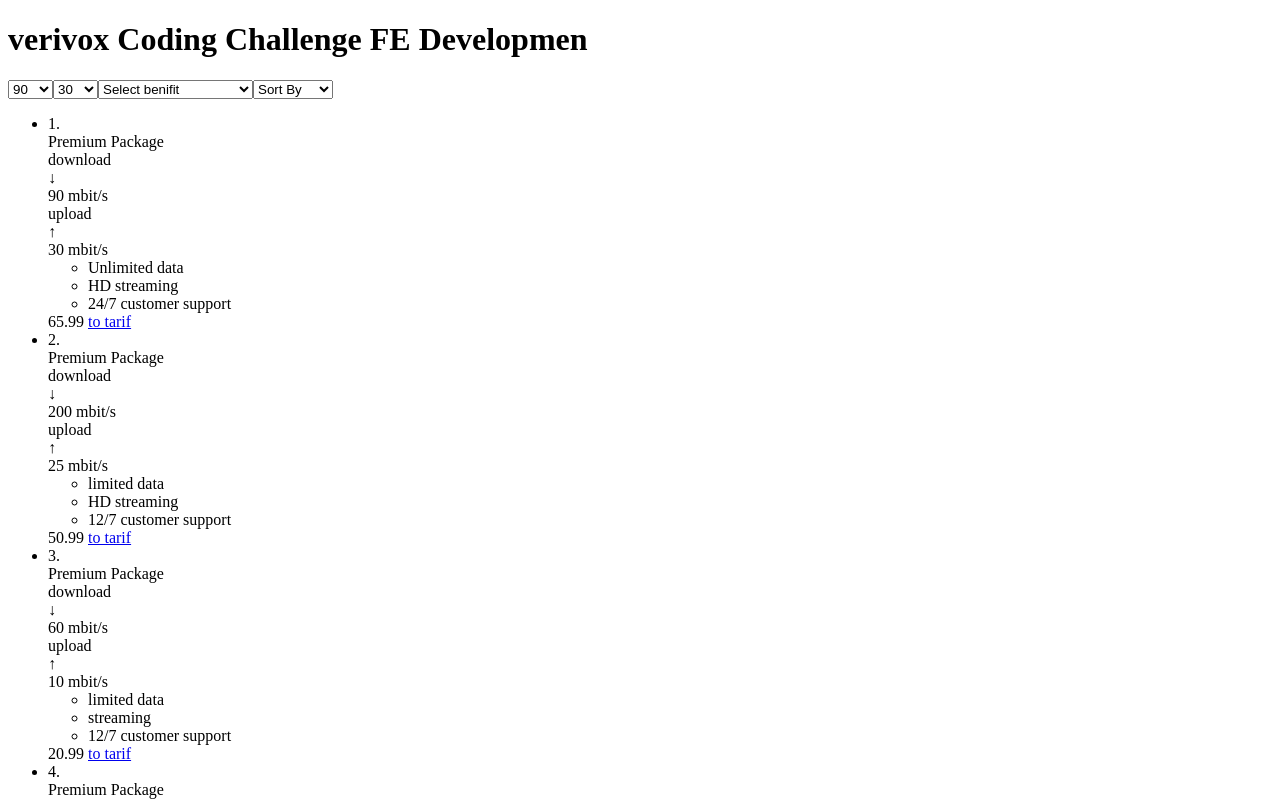
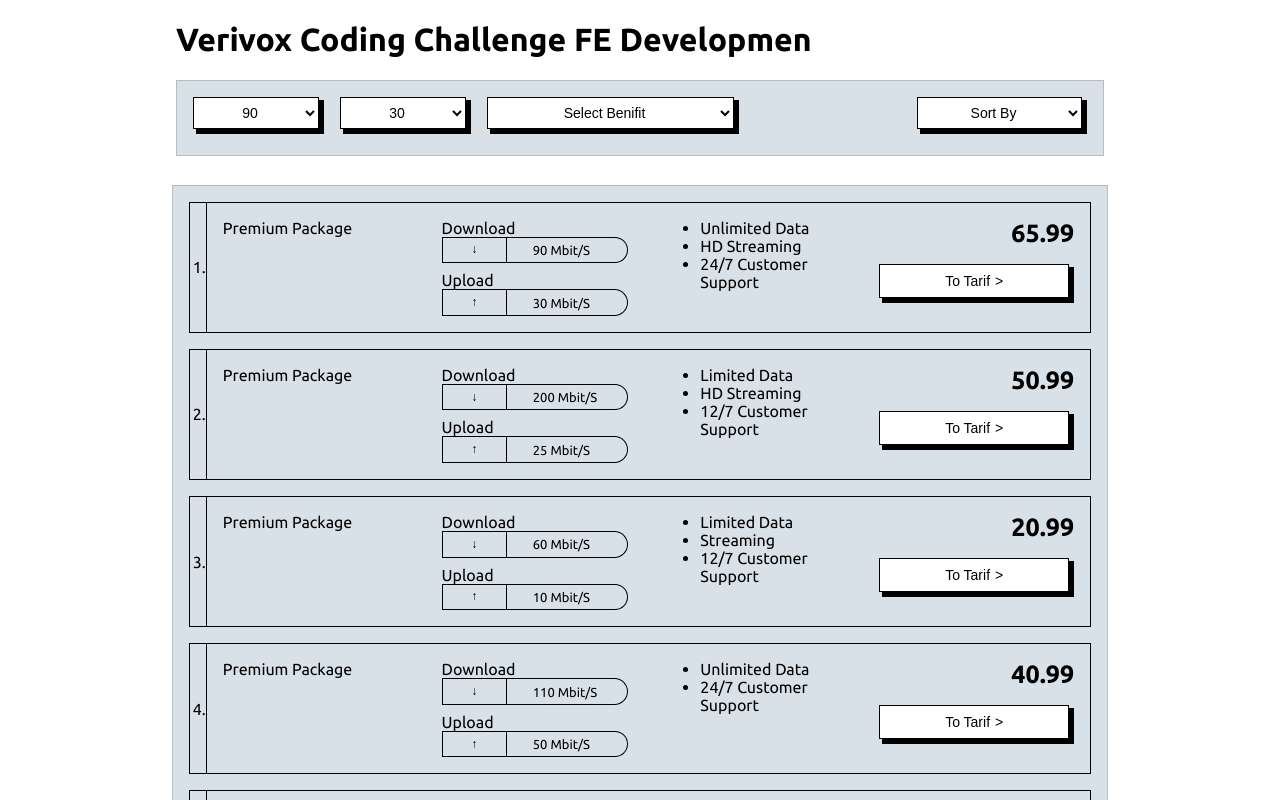
Before and after one commit to fajr-abdelali/verivox_challenge, an Angular app: page / in a window 1280 px wide. Shown: the top 800 px of the page. Built offline with nearby package versions, Linux system fonts and the light colour scheme.

Commit message:
styles to the components

```diff
--- a/src/app/app.component.scss
+++ b/src/app/app.component.scss
@@ -0,0 +1,5 @@
+:host{
+    display: block;
+    max-width: 58rem;
+    margin: 0px auto;
+}
--- a/src/app/component/filter/filter.component.html
+++ b/src/app/component/filter/filter.component.html
@@ -1,3 +1,4 @@
+<div class="filter wall">
     <select class="filter--download-speed" name="download-speed" id="download-speed" (change)="onDownloalChange($event.target)">
         <option *ngFor="let download of downloads" (value)="download">{{ download }}</option>
     </select>
@@ -18,3 +19,4 @@
         <option value="download">download</option>
         <option value="price">price</option>
     </select>
+</div>
--- a/src/app/component/filter/filter.component.scss
+++ b/src/app/component/filter/filter.component.scss
@@ -0,0 +1,9 @@
+.filter {
+    display: flex;
+    gap: 1rem;
+    margin: 1rem auto;
+    padding: 1rem;
+    &--speed-price{
+      margin-left: auto;
+    }
+  }
--- a/src/app/component/tarif-list/tarif-item/tarif-item.component.scss
+++ b/src/app/component/tarif-list/tarif-item/tarif-item.component.scss
@@ -0,0 +1,68 @@
+.container {
+    display: flex;
+    border: 1px solid #000;
+
+    .id {
+        border-right: 1px solid #000;
+        display: flex;
+        align-items: center;
+        padding-left: 3px;
+    }
+
+    .content {
+        flex: 1;
+        display: flex;
+
+        >* {
+            flex: 1;
+            padding: 1rem;
+        }
+
+        .debit {
+            display: flex;
+            gap: .5rem;
+            flex-direction: column;
+
+            .download,
+            .upload {
+                .bit--container {
+                    display: flex;
+
+                    .bit--icon {
+                        padding: .3rem 1.8rem;
+                        font-size: 12px;
+                        border: 1px solid #000;
+                    }
+
+                    .bit--value {
+                        display: flex;
+                        align-items: center;
+                        flex: 1;
+                        font-size: 13px;
+                        padding: 0px 1.6rem;
+                        border: 1px solid #000;
+                        border-left: none;
+                        border-bottom-right-radius: 100px;
+                        border-top-right-radius: 100px;
+                    }
+                }
+            }
+        }
+
+        .benifits {
+            ul {
+                list-style-type: disc;
+            }
+        }
+
+        .price {
+            display: flex;
+            flex-direction: column;
+            align-items: flex-end;
+            gap: 1rem;
+            font-size: 25px;
+            font-weight: bold;
+            text-align: right;
+        }
+    }
+}
--- a/src/app/component/tarif-list/tarif-list.component.scss
+++ b/src/app/component/tarif-list/tarif-list.component.scss
@@ -0,0 +1,11 @@
+:host{
+    display: grid;
+    place-items: center;
+    padding: .8rem;
+    ul{
+        flex-direction: column;
+        list-style: none;
+        width: 100%;
+        margin: 0;
+    }
+}
--- a/src/index.html
+++ b/src/index.html
@@ -6,6 +6,11 @@
   <base href="/">
   <meta name="viewport" content="width=device-width, initial-scale=1">
   <link rel="icon" type="image/x-icon" href="favicon.ico">
+  <link rel="preconnect" href="https://fonts.googleapis.com">
+  <link rel="preconnect" href="https://fonts.gstatic.com" crossorigin>
+  <link
+    href="https://fonts.googleapis.com/css2?family=Ubuntu:ital,wght@0,300;0,400;0,500;0,700;1,300;1,400;1,500;1,700&display=swap"
+    rel="stylesheet">
 </head>
 <body>
   <app-root></app-root>
--- a/src/styles.scss
+++ b/src/styles.scss
@@ -1 +1,148 @@
-/* You can add global styles to this file, and also import other style files */
+//font ubuntu
+.ubuntu-light {
+    font-family: "Ubuntu", sans-serif;
+    font-weight: 300;
+    font-style: normal;
+}
+
+.ubuntu-regular {
+    font-family: "Ubuntu", sans-serif;
+    font-weight: 400;
+    font-style: normal;
+}
+
+.ubuntu-medium {
+    font-family: "Ubuntu", sans-serif;
+    font-weight: 500;
+    font-style: normal;
+}
+
+.ubuntu-bold {
+    font-family: "Ubuntu", sans-serif;
+    font-weight: 700;
+    font-style: normal;
+}
+
+.ubuntu-light-italic {
+    font-family: "Ubuntu", sans-serif;
+    font-weight: 300;
+    font-style: italic;
+}
+
+.ubuntu-regular-italic {
+    font-family: "Ubuntu", sans-serif;
+    font-weight: 400;
+    font-style: italic;
+}
+
+.ubuntu-medium-italic {
+    font-family: "Ubuntu", sans-serif;
+    font-weight: 500;
+    font-style: italic;
+}
+
+.ubuntu-bold-italic {
+    font-family: "Ubuntu", sans-serif;
+    font-weight: 700;
+    font-style: italic;
+}
+
+* {
+    text-transform: capitalize;
+    font-family: 'Ubuntu';
+}
+
+$mainColor: #d9e1e8;
+
+.wall {
+    display: flex;
+    gap: 1rem;
+    margin: 1rem auto;
+    padding: 1rem;
+    background-color: $mainColor;
+    border: 1px solid #bdbcbc;
+
+}
+
+body {
+    margin: 0px;
+}
+
+a {
+    text-decoration: none;
+}
+
+select {
+    appearance: button;
+    background-color: #fff;
+    background-image: none;
+    border: 1px solid #000;
+    box-shadow: #000 4px 4px 0 0, #000 4px 4px 0 1px;
+    box-sizing: border-box;
+    color: #000;
+    cursor: pointer;
+    display: inline-block;
+    font-family: ITCAvantGardeStd-Bk, Arial, sans-serif;
+    font-size: 14px;
+    font-weight: 400;
+    line-height: 20px;
+    margin: 0 5px 10px 0;
+    overflow: visible;
+    padding: 6px 40px;
+    text-align: center;
+    text-transform: capitalize;
+    touch-action: manipulation;
+    user-select: none;
+    -webkit-user-select: none;
+    vertical-align: middle;
+    white-space: nowrap;
+}
+
+.button {
+    appearance: button;
+    background-color: #fff;
+    background-image: none;
+    border: 1px solid #000;
+    box-shadow: #000 4px 4px 0 0, #000 4px 4px 0 1px;
+    box-sizing: border-box;
+    color: #000;
+    cursor: pointer;
+    display: inline-block;
+    font-family: ITCAvantGardeStd-Bk, Arial, sans-serif;
+    font-size: 14px;
+    font-weight: 400;
+    line-height: 20px;
+    margin: 0 5px 10px 0;
+    overflow: visible;
+    padding: 6px 65px;
+    text-align: center;
+    text-transform: capitalize;
+    touch-action: manipulation;
+    user-select: none;
+    -webkit-user-select: none;
+    vertical-align: middle;
+    white-space: nowrap;
+}
+
+.button::after {
+    content: '>';
+    padding-left: 5px;
+}
+
+.button:focus {
+    text-decoration: none;
+}
+
+.button:hover {
+    text-decoration: none;
+}
+
+.button:active {
+    box-shadow: rgba(0, 0, 0, .125) 0 3px 5px inset;
+    outline: 0;
+}
+
+.button:not([disabled]):active {
+    box-shadow: #fff 2px 2px 0 0, #000 2px 2px 0 1px;
+    transform: translate(2px, 2px);
+}
```
Lines whose indentation alone changed are shown as unchanged.
